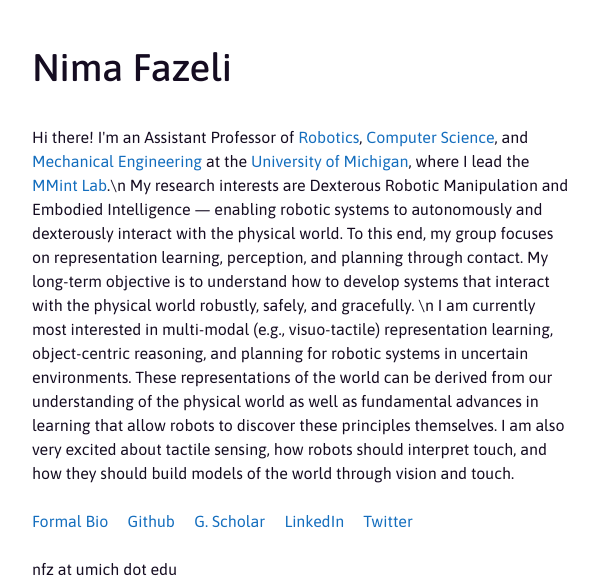
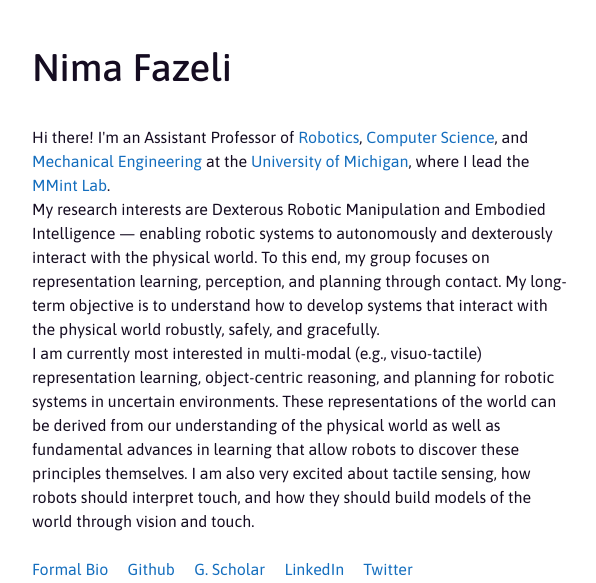
Before and after one commit to profnimafazeli/profnimafazeli.github.io, a plain HTML site: page index.html in a window 1280 px wide. Shown: the part 86-669 px from the top of the page, 176-772 px from the left. Drawn offline with nearby package versions, Linux system fonts and the light colour scheme.

Commit message:
trying br

```diff
--- a/index.html
+++ b/index.html
@@ -42,14 +42,14 @@
             Hi there! I'm an Assistant Professor of <a href="https://robotics.umich.edu">Robotics</a>,
             <a href="https://cse.engin.umich.edu/">Computer Science</a>,
             and <a href="https://me.engin.umich.edu/">Mechanical Engineering</a>
-            at the <a href="https://umich.edu">University of Michigan</a>, where I lead the <a href="https://www.mmintlab.com">MMint Lab</a>.\n
+            at the <a href="https://umich.edu">University of Michigan</a>, where I lead the <a href="https://www.mmintlab.com">MMint Lab</a>.
 
-            My research interests are Dexterous Robotic Manipulation and Embodied Intelligence — enabling robotic systems to autonomously
+            <br>My research interests are Dexterous Robotic Manipulation and Embodied Intelligence — enabling robotic systems to autonomously
             and dexterously interact with the physical world. To this end, my group focuses on representation learning, perception,
             and planning through contact. My long-term objective is to understand how to develop systems that interact with the
-            physical world robustly, safely, and gracefully. \n
+            physical world robustly, safely, and gracefully.
 
-            I am currently most interested in multi-modal (e.g., visuo-tactile) representation learning, object-centric reasoning,
+            <br>I am currently most interested in multi-modal (e.g., visuo-tactile) representation learning, object-centric reasoning,
             and planning for robotic systems in uncertain environments. These representations of the world can be derived from our
             understanding of the physical world as well as fundamental advances in learning that allow robots to discover these
             principles themselves. I am also very excited about tactile sensing, how robots should interpret touch, and how they
```
